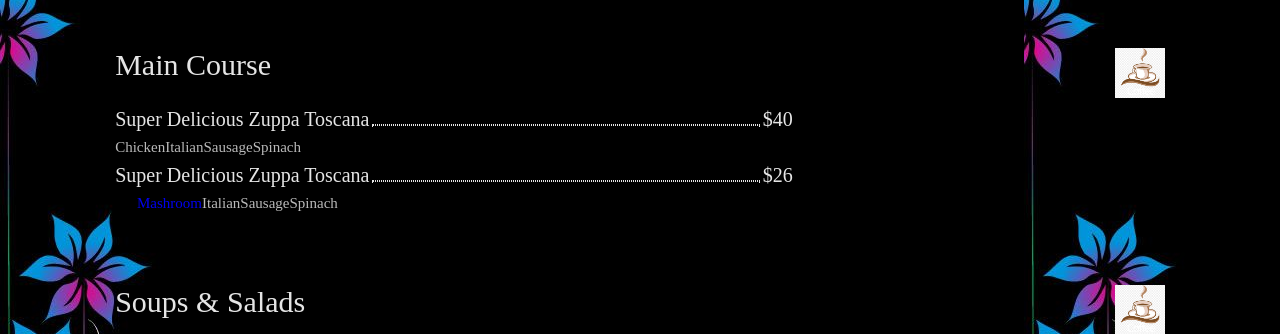
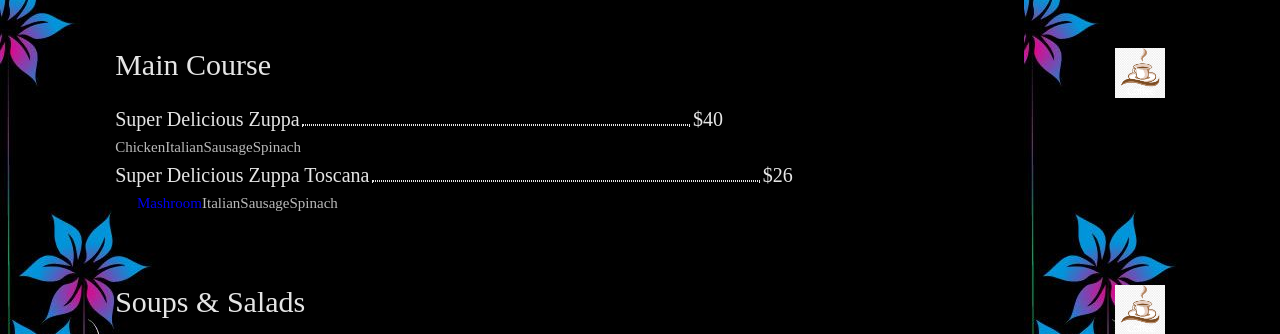
Before and after one commit to JamesLawwd/Restaurant-Website, a Flask app: page / in a window 1280 px wide; the page is wider, and only the part inside the window is pictured. Shown: the part 1882-2216 px from the top of that part. Run offline with Flask 2, Linux system fonts and the light colour scheme.

Commit message:
my Restaurant Web

```diff
--- a/templates/index.html
+++ b/templates/index.html
@@ -88,7 +88,7 @@
 
                 <div class="swiper-slide slide slide3">
                     <div class="content">
-                        <img src="i../static/mages/crown-symbol.jpeg" alt="">
+                        <img src="../static/mages/crown-symbol.jpeg" alt="">
 
                         <h3>we are open</h3>
                         <h1>fresh fruits</h1>
@@ -183,7 +183,7 @@
 
                 <div class="item-body">
                     <div class="item-menu">
-                        <h3>Super Delicious Zuppa Toscana</h3>
+                        <h3>Super Delicious Zuppa </h3>
                         <span class="dots"></span>
                         <h3>$40</h3>
 
```
